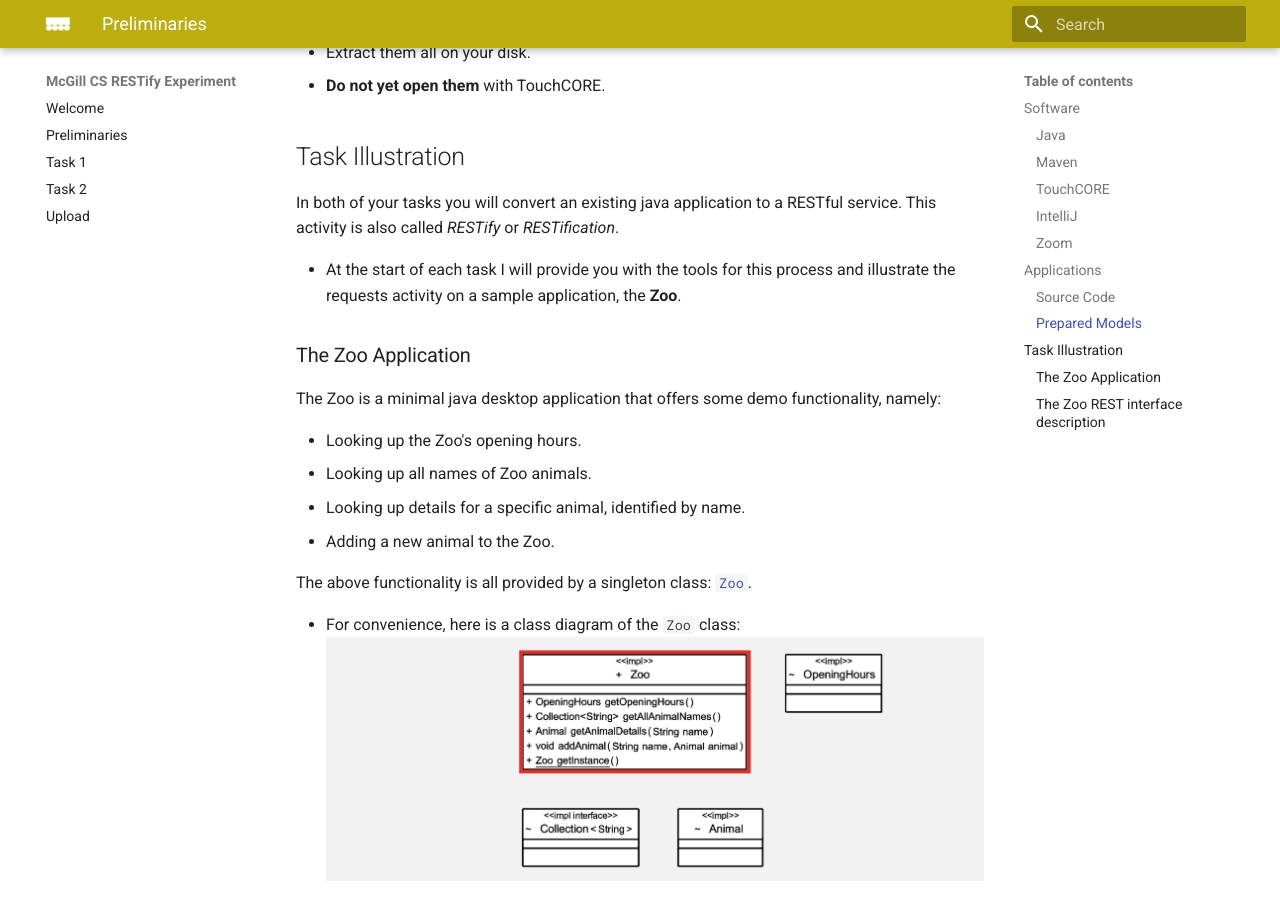
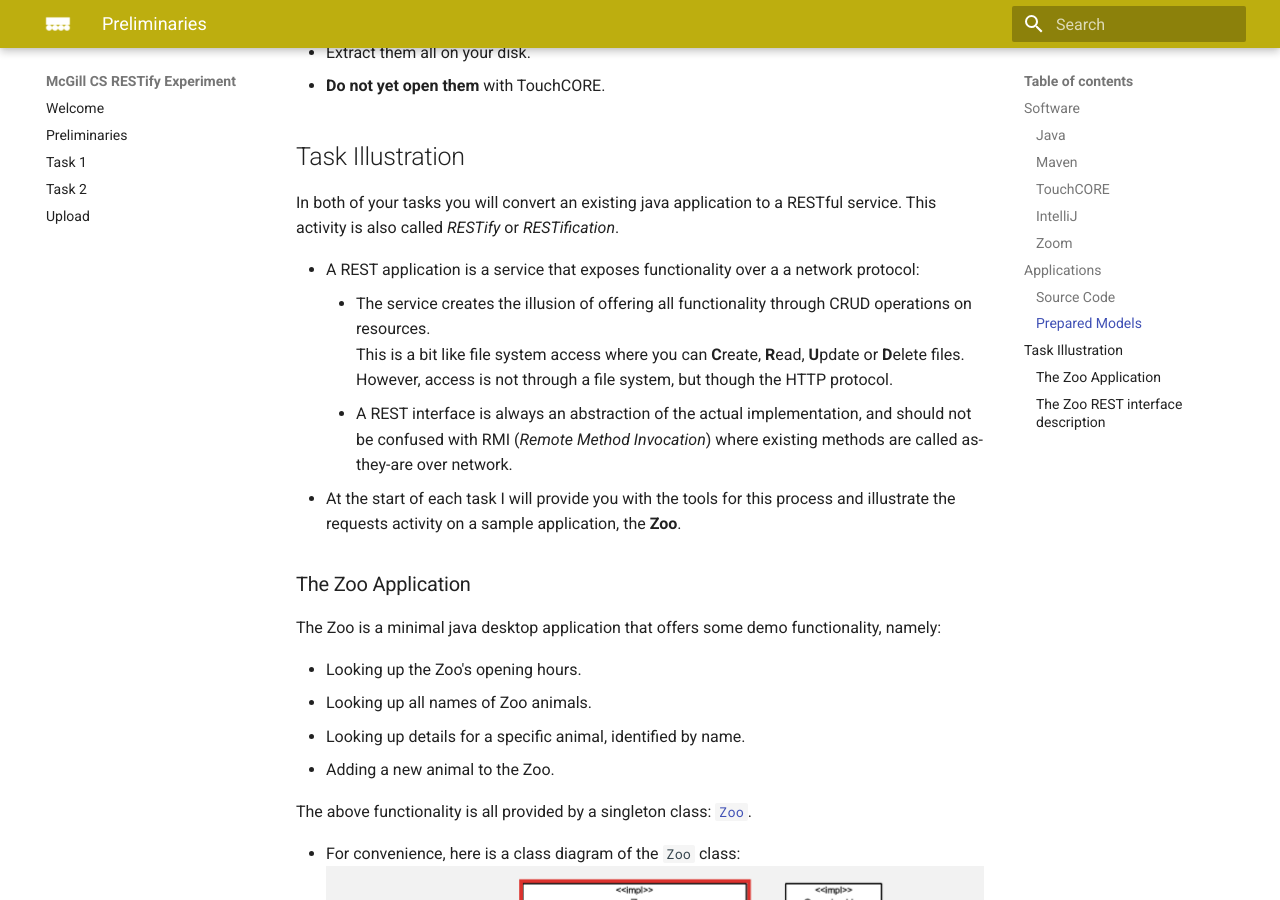
Before and after one commit to m5c/RestifyParticipantInstructions, an MkDocs documentation site: the page built from docs/preliminaries-start.md, in a window 1280 px wide and 900 px high, scrolled down 4443 px. Built offline with MkDocs 1.6.1 and Material for MkDocs 9.7.7, drawn with Linux system fonts in a browser that asks for light colours.

Commit message:
added REST description

```diff
--- a/docs/preliminaries-start.md
+++ b/docs/preliminaries-start.md
@@ -136,6 +136,11 @@ Throughout your tasks you will be working with the below TouchCORE model.
 
 In both of your tasks you will convert an existing java application to a RESTful service. This activity is also called *RESTify* or *RESTification*.
 
+ * A REST application is a service that exposes functionality over a a network protocol:
+    * The service creates the illusion of offering all functionality through CRUD operations on resources.
+This is a bit like file system access where you can **C**reate, **R**ead, **U**pdate or **D**elete files.
+However, access is not through a file system, but though the HTTP protocol.
+    * A REST interface is always an abstraction of the actual implementation, and should not be confused with RMI (*Remote Method Invocation*) where existing methods are called as-they-are over network.
  * At the start of each task I will provide you with the tools for this process and illustrate the requests activity on a sample application, the **Zoo**.
 
 ### The Zoo Application
```
